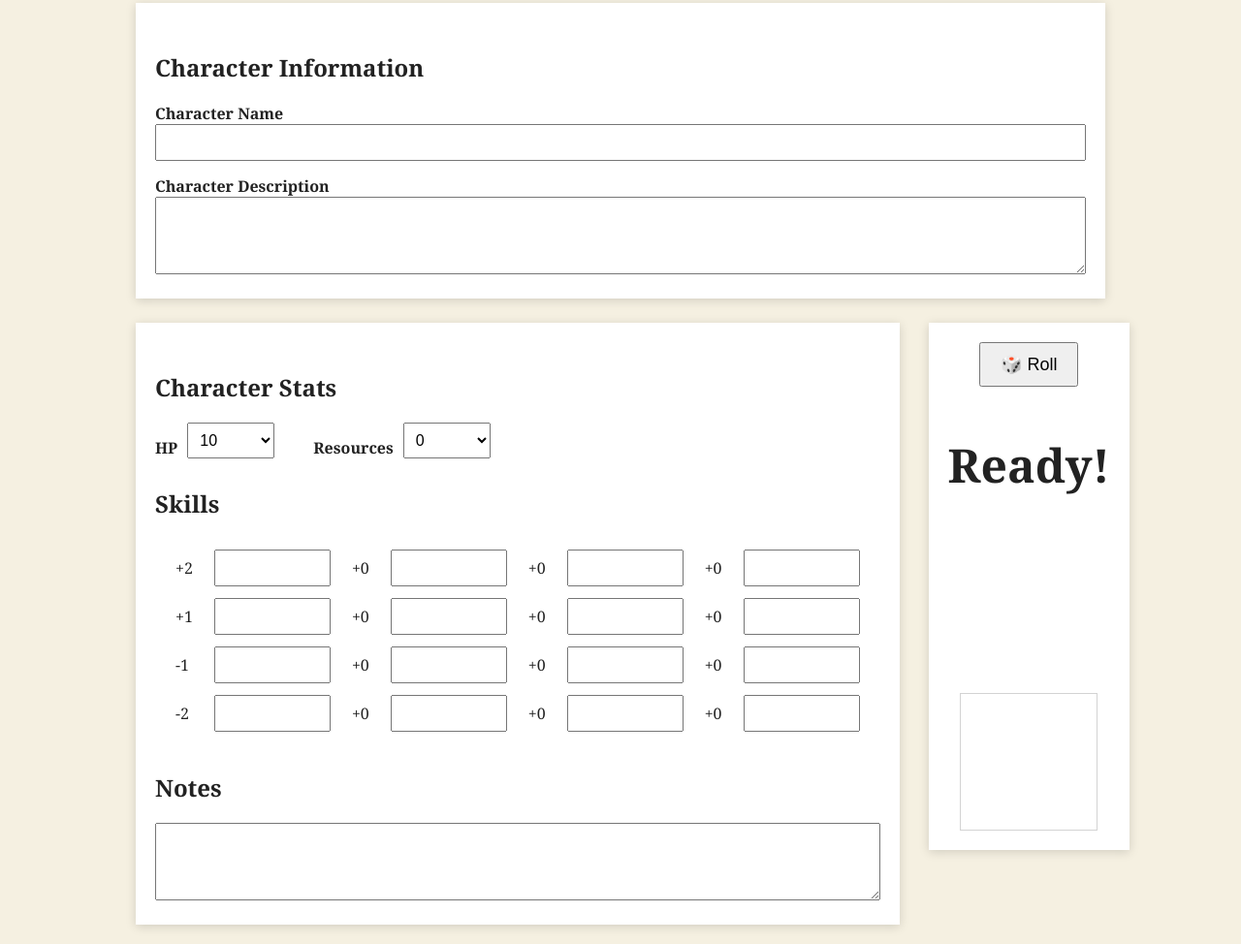
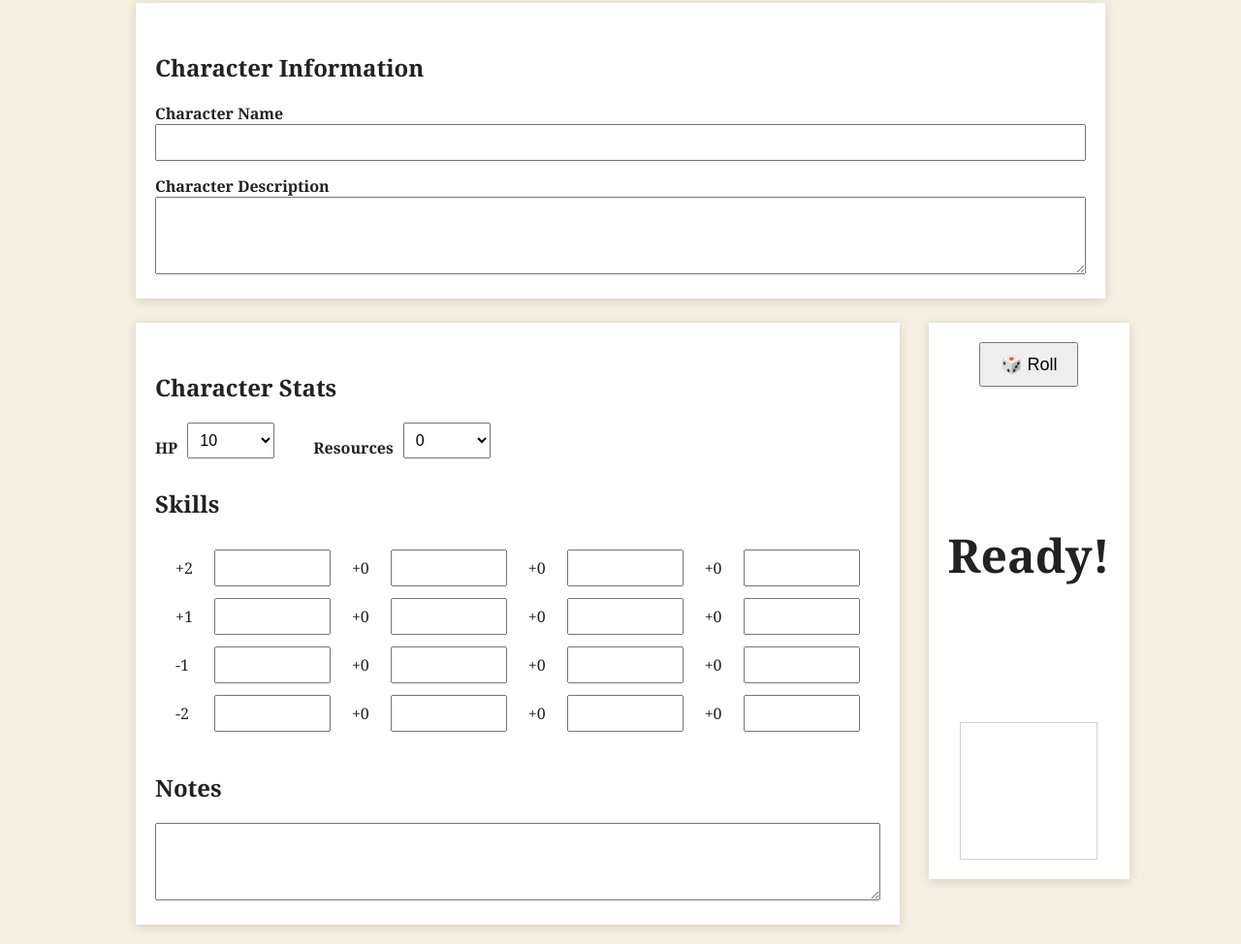
Before and after one commit to TheVoiceOfJared/YASP-sheet, a plain HTML site: page index.html in a window 1280 px wide. Shown: the part 733-1707 px from the top of the page at 97% size. Drawn offline with Linux system fonts and the light colour scheme.

Commit message:
no move roller

```diff
--- a/style.css
+++ b/style.css
@@ -58,10 +58,21 @@ button {
 }
 
 #rollResult {
-min-height: 220px;
-font-size: 48px;
-text-align: center;
-font-weight: bold;
+
+    min-height: 250px;
+
+    font-size: 48px;
+
+    text-align: center;
+
+    font-weight: bold;
+
+    display: flex;
+
+    flex-direction: column;
+
+    justify-content: center;
+
 }
 
 .skills-table {
```
